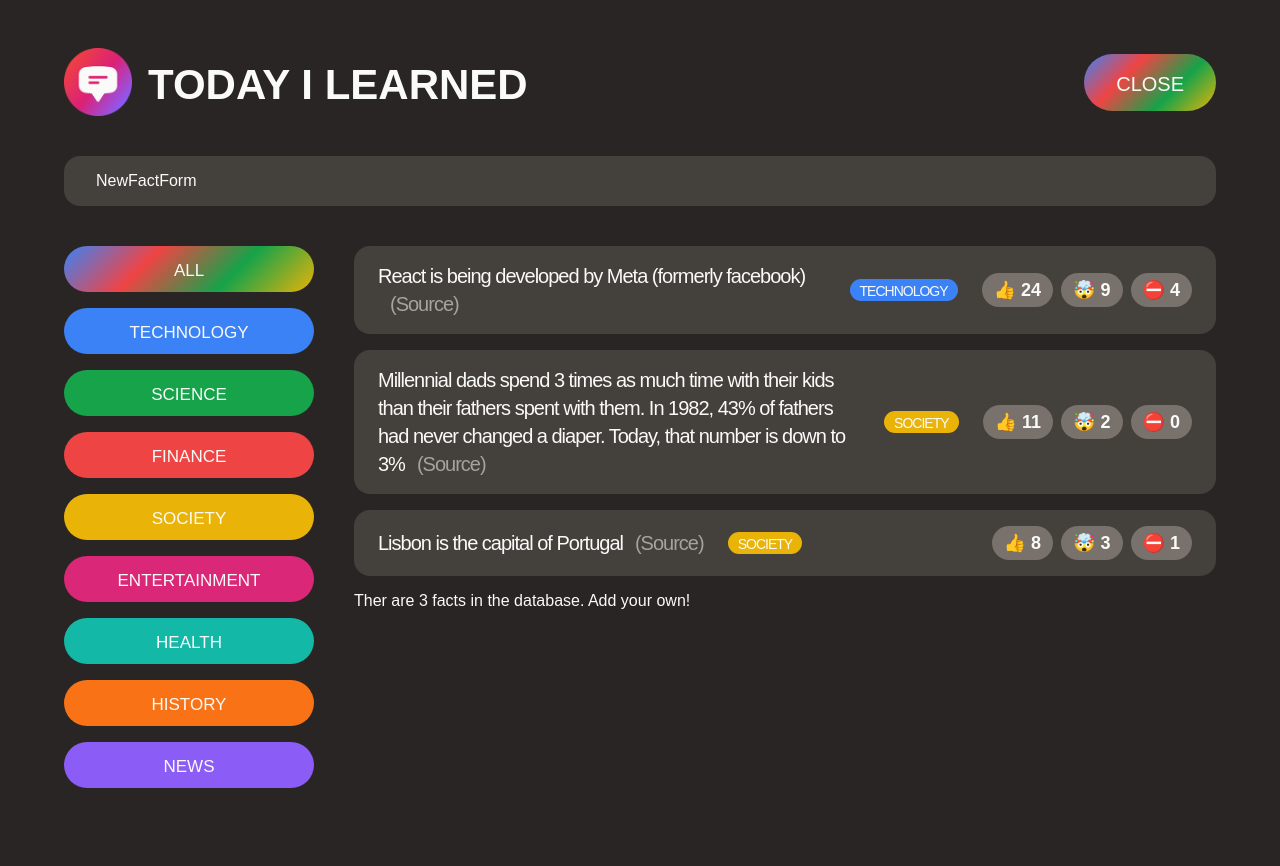
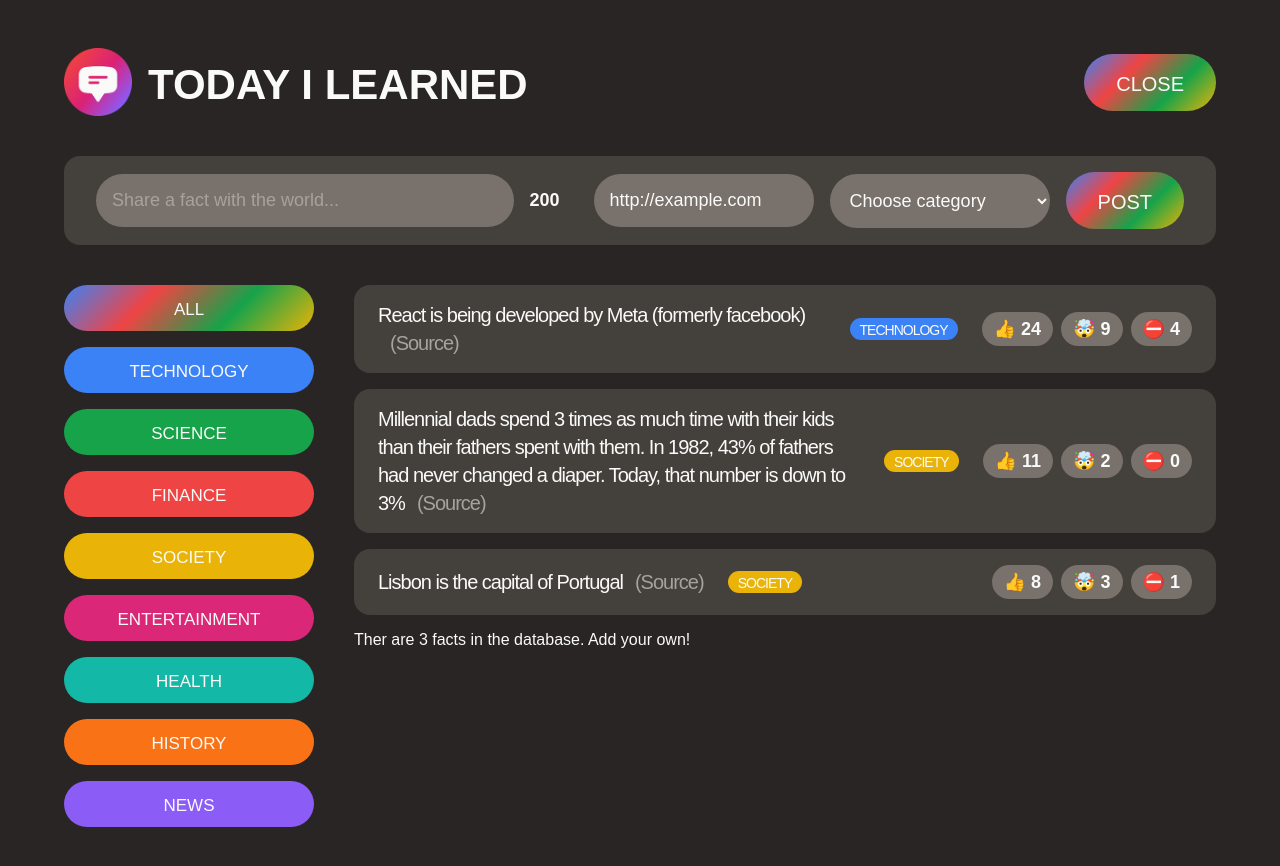
Before and after one commit to miguelbeltrancastro/Today-I-learned, a React (Create React App) app: page / in a window 1280 px wide. Both pictures are taken after a click on the button "SHARE A FACT". Shown: the top 866 px of the page. Built offline with nearby package versions, Linux system fonts and the light colour scheme; a web font is replaced by a local one.

Commit message:
Form all done now in react

```diff
--- a/src/App.js
+++ b/src/App.js
@@ -35,15 +35,27 @@
   },
 ];
 
+const CATEGORIES = [
+  { name: "technology", color: "#3b82f6" },
+  { name: "science", color: "#16a34a" },
+  { name: "finance", color: "#ef4444" },
+  { name: "society", color: "#eab308" },
+  { name: "entertainment", color: "#db2777" },
+  { name: "health", color: "#14b8a6" },
+  { name: "history", color: "#f97316" },
+  { name: "news", color: "#8b5cf6" },
+];
+
 function App(){
   const [showForm, setShowForm] = useState(false);
+  const [facts,setFacts] = useState(initialFacts);
   return (
     <>
       <Header showForm={showForm} setShowForm={setShowForm}/>
-      {showForm ? <NewFactForm/> : null}
+      {showForm ? <NewFactForm setFacts = {setFacts} setShowForm ={setShowForm}/> : null}
       <main className="main">
         <CategoryFilter />
-        <FactList />
+        <FactList facts={facts}/>
       </main>
     </>
   );
@@ -69,20 +81,63 @@
   );
 }
 
-function NewFactForm(){
-  return <form className="fact-form">NewFactForm</form>;
+function isValidHttpUrl(string) {
+  let url;
+  try {
+    url = new URL(string);
+  } catch (_) {
+    return false;
+  }
+
+  return url.protocol === "http:" || url.protocol === "https:";
 }
 
-const CATEGORIES = [
-  { name: "technology", color: "#3b82f6" },
-  { name: "science", color: "#16a34a" },
-  { name: "finance", color: "#ef4444" },
-  { name: "society", color: "#eab308" },
-  { name: "entertainment", color: "#db2777" },
-  { name: "health", color: "#14b8a6" },
-  { name: "history", color: "#f97316" },
-  { name: "news", color: "#8b5cf6" },
-];
+function NewFactForm({setFacts, setShowForm}){
+  const [text, setText] = useState("");
+  const textLentght = text.length;
+  const [source, setSource] = useState("http://example.com");
+  const [category, setCategory] = useState("  ");
+
+  function handleSubmit(e){
+    // 1. Preven browser reload
+    e.preventDefault();
+    // 2. check if data is valid, create a new fact
+    if (text && isValidHttpUrl(source) && category && textLentght <= 200) {
+      //3. create a new fact object
+      const newFact = {
+        id: Math.round(Math.random()*1000000),
+        text,
+        source,
+        category,
+        votesInteresting: 0,
+        votesMindblowing: 0,
+        votesFalse: 0,
+        createdIn: new Date().getFullYear(),}
+      //4. add new fact to the UI
+        setFacts((facts)=>[newFact, ...facts])
+      //5. reset input fields
+      setText("");
+      setSource("");
+      setCategory("");
+      //6. close form
+      setShowForm(false);
+    }
+  }
+  return(
+    <form className="fact-form" onSubmit={handleSubmit}>
+        <input type="text" placeholder="Share a fact with the world..." value = {text} onChange={(e) =>setText(e.target.value)}/>
+        <span>
+          {200 - textLentght}
+        </span>
+        <input type="text" placeholder="Trustworthy source" value = {source} onChange={(e) =>setSource(e.target.value)}/>
+        <select value = {category} onChange={(e) =>setCategory(e.target.value)}>
+          <option value="">Choose category</option>
+          {CATEGORIES.map((cat) => <option key = {cat.name} value={cat.name}>{cat.name.toUpperCase()}</option>)}
+        </select>
+        <button className="btn btn-large">Post</button>
+    </form>
+  );
+}
 
 function CategoryFilter(){
   return (
@@ -101,16 +156,13 @@
   );
 }
 
-function FactList(){
-  // TEMPORARY for fake data
-  const fact = initialFacts;
-
+function FactList({facts}){
   return (
     <section>
       <ul className="facts-list">
-        {fact.map((fact)=> <Fact key={fact.id} fact={fact}/>)}
+        {facts.map((fact)=> <Fact key={fact.id} fact={fact}/>)}
       </ul>
-      Ther are {fact.length} facts in the database. Add your own!
+      Ther are {facts.length} facts in the database. Add your own!
     </section>
   );
 }
```
